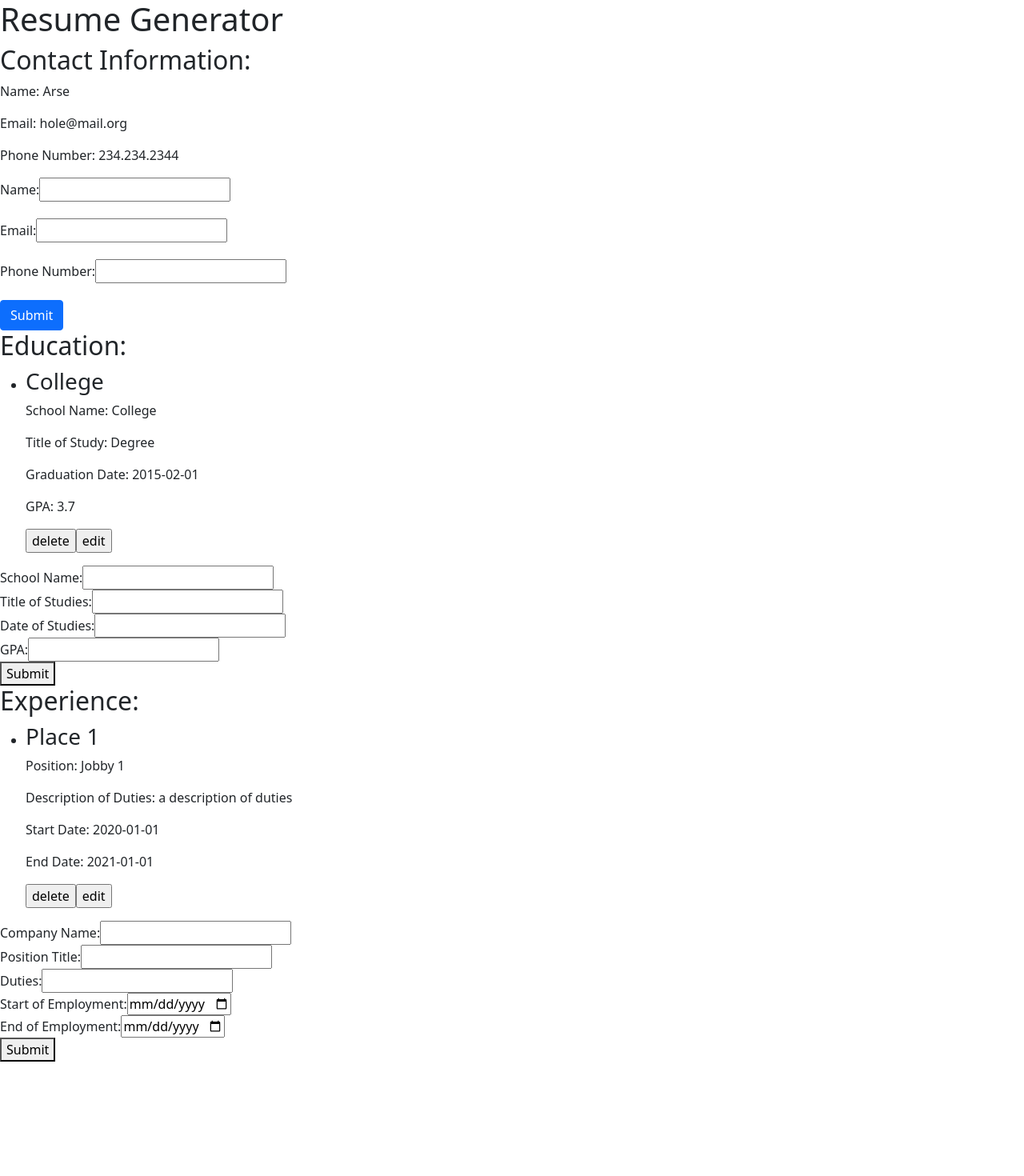
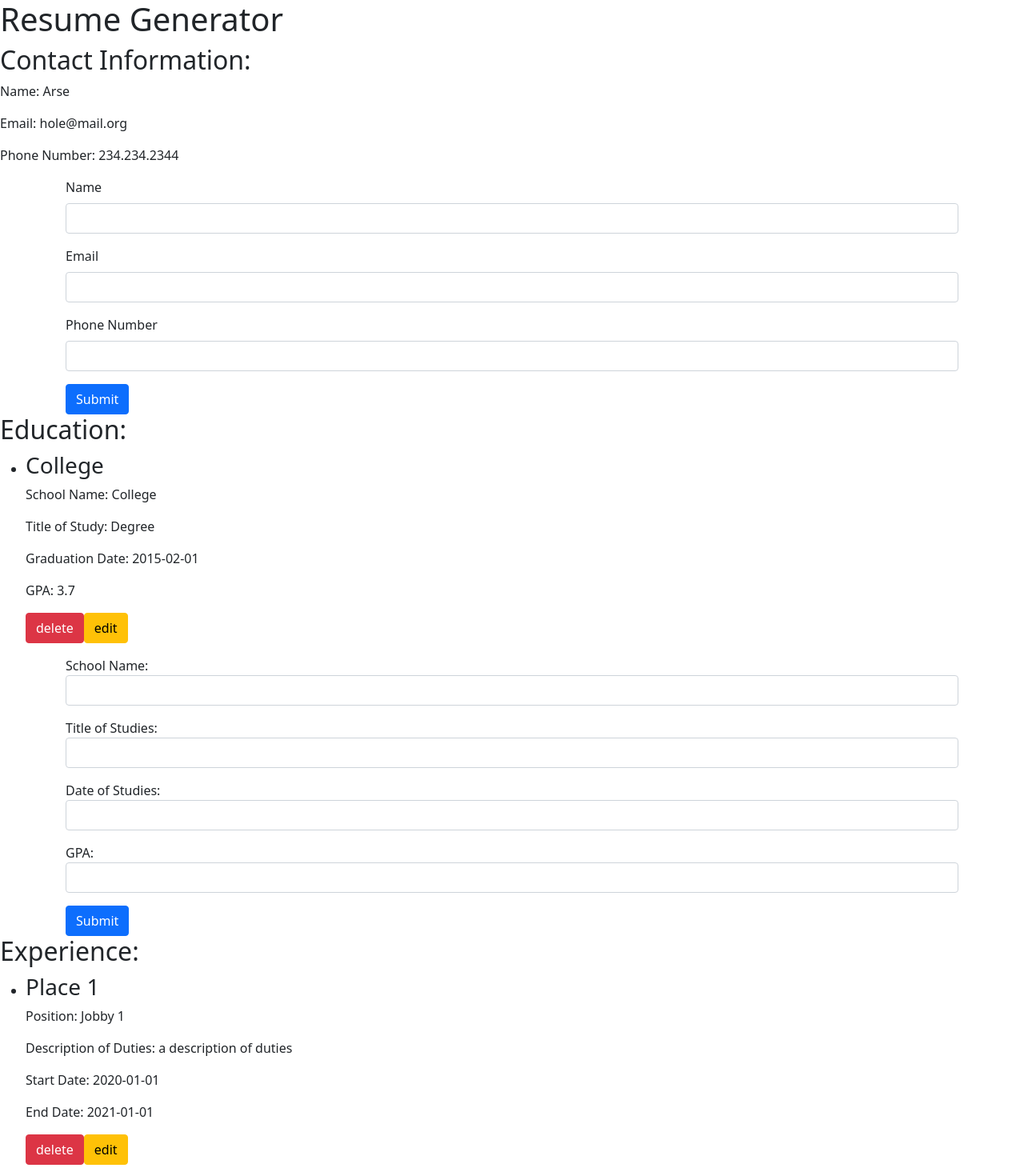
Before and after one commit to am1macdonald/cv-app, a React (Create React App) app: page / in a window 1280 px wide. Shown: the top 1470 px of the page at 80% size. Before the commit the page ends 1327 px from the top, so only its background shows below. Built offline with nearby package versions, Linux system fonts and the light colour scheme.

Commit message:
- add bootstrap classes to components

```diff
--- a/src/components/EducationDisplay.js
+++ b/src/components/EducationDisplay.js
@@ -21,8 +21,8 @@ function EducationDisplay(props) {
 
           <p>GPA: {edu.gpa}</p>
         </div>
-        <input type="button" value="delete" onClick={() => props.delete(edu.id)}/>
-        <input type="button" value="edit" onClick={handleEdit}/>
+        <input type="button" className="btn btn-danger" value="delete" onClick={() => props.delete(edu.id)}/>
+        <input type="button" className="btn btn-warning" value="edit" onClick={handleEdit}/>
       </li>
     );
   });
--- a/src/components/EducationForm.js
+++ b/src/components/EducationForm.js
@@ -74,10 +74,11 @@ class EducationForm extends Component {
 
   render() {
     return (
-      <form action="">
-        <div>
+      <form className="container-sm">
+        <div className="mb-3">
           <label htmlFor="school-name">School Name: </label>
           <input
+            className="form-control"
             type="text"
             name="schoolName"
             id="school-name"
@@ -85,9 +86,10 @@ class EducationForm extends Component {
             onChange={this.handleChange}
           />
         </div>
-        <div>
+        <div className="mb-3">
           <label htmlFor="title-of-study">Title of Studies: </label>
           <input
+            className="form-control"
             type="text"
             name="titleOfStudy"
             id="title-of-study"
@@ -95,9 +97,10 @@ class EducationForm extends Component {
             onChange={this.handleChange}
           />
         </div>
-        <div>
+        <div className="mb-3">
           <label htmlFor="graduationDate">Date of Studies: </label>
           <input
+            className="form-control"
             type="text"
             name="graduationDate"
             id="graduationDate"
@@ -105,9 +108,10 @@ class EducationForm extends Component {
             onChange={this.handleChange}
           />
         </div>
-        <div>
+        <div className="mb-3">
           <label htmlFor="gpa">GPA: </label>
           <input
+            className="form-control"
             type="text"
             name="gpa"
             id="gpa"
@@ -115,7 +119,7 @@ class EducationForm extends Component {
             onChange={this.handleChange}
           />
         </div>
-        <button type="submit" onClick={this.handleClick}>
+        <button type="button" className="btn btn-primary" onClick={this.handleClick}>
           Submit
         </button>
       </form>
--- a/src/components/ExperienceDisplay.js
+++ b/src/components/ExperienceDisplay.js
@@ -22,8 +22,8 @@ function ExperienceDisplay(props) {
 
           <p>End Date: {exp.endDate}</p>
         </div>
-        <input type="button" value="delete" onClick={() => props.delete(exp.id)}/>
-        <input type="button" value="edit" onClick={handleEdit}/>
+        <input type="button" className="btn btn-danger" value="delete" onClick={() => props.delete(exp.id)}/>
+        <input type="button" className ="btn btn-warning" value="edit" onClick={handleEdit}/>
       </li>
     );
   });
--- a/src/components/ExperienceForm.js
+++ b/src/components/ExperienceForm.js
@@ -84,10 +84,11 @@ class ExperienceForm extends Component {
 
   render() {
     return (
-      <form action="">
-        <div>
+      <form className="container-sm">
+        <div className="mb-3">
           <label htmlFor="company-name">Company Name: </label>
           <input
+            className="form-control"
             type="text"
             name="companyName"
             id="company-name"
@@ -95,9 +96,10 @@ class ExperienceForm extends Component {
             onChange={this.handleChange}
           />
         </div>
-        <div>
+        <div className="mb-3">
           <label htmlFor="position-title">Position Title: </label>
           <input
+            className="form-control"
             type="text"
             name="positionTitle"
             id="position-title"
@@ -105,9 +107,10 @@ class ExperienceForm extends Component {
             onChange={this.handleChange}
           />
         </div>
-        <div>
+        <div className="mb-3">
           <label htmlFor="duties">Duties: </label>
           <input
+            className="form-control"
             type="text"
             name="duties"
             id="duties"
@@ -115,9 +118,10 @@ class ExperienceForm extends Component {
             onChange={this.handleChange}
           />
         </div>
-        <div>
+        <div className="mb-3">
           <label htmlFor="start-of-employment">Start of Employment: </label>
           <input
+            className="form-control"
             type="date"
             name="startDate"
             id="start-of-employment"
@@ -126,9 +130,10 @@ class ExperienceForm extends Component {
             max={new Date().toLocaleDateString("en-ca")}
           />
         </div>
-        <div>
+        <div className="mb-3">
           <label htmlFor="end-of-employment">End of Employment: </label>
           <input
+            className="form-control"
             type="date"
             name="endDate"
             id="end-of-employment"
@@ -137,7 +142,7 @@ class ExperienceForm extends Component {
             max={new Date().toLocaleDateString("en-ca")}
           />
         </div>
-        <button type="submit" onClick={this.handleClick}>
+        <button type="button" className="btn btn-primary" onClick={this.handleClick}>
           Submit
         </button>
       </form>
--- a/src/components/InfoForm.js
+++ b/src/components/InfoForm.js
@@ -66,10 +66,11 @@ class InfoForm extends Component {
 
   render() {
     return (
-      <form>
+      <form className="container-sm">
         <div className="mb-3">
-          <label className="form-label" htmlFor="name">Name: </label>
+          <label className="form-label" htmlFor="name">Name</label>
           <input
+            className="form-control"
             type="text"
             name="name"
             id="name"
@@ -78,8 +79,9 @@ class InfoForm extends Component {
           />
         </div>
         <div className="mb-3">
-          <label className="form-label" htmlFor="email">Email: </label>
+          <label className="form-label" htmlFor="email">Email</label>
           <input
+            className="form-control"
             type="email"
             name="email"
             id="email"
@@ -88,8 +90,9 @@ class InfoForm extends Component {
           />
         </div>
         <div className="mb-3">
-          <label className="form-label" htmlFor="phone-number">Phone Number: </label>
+          <label className="form-label" htmlFor="phone-number">Phone Number</label>
           <input
+            className="form-control"
             type="text"
             name="phoneNumber"
             id="phone-number"
```
